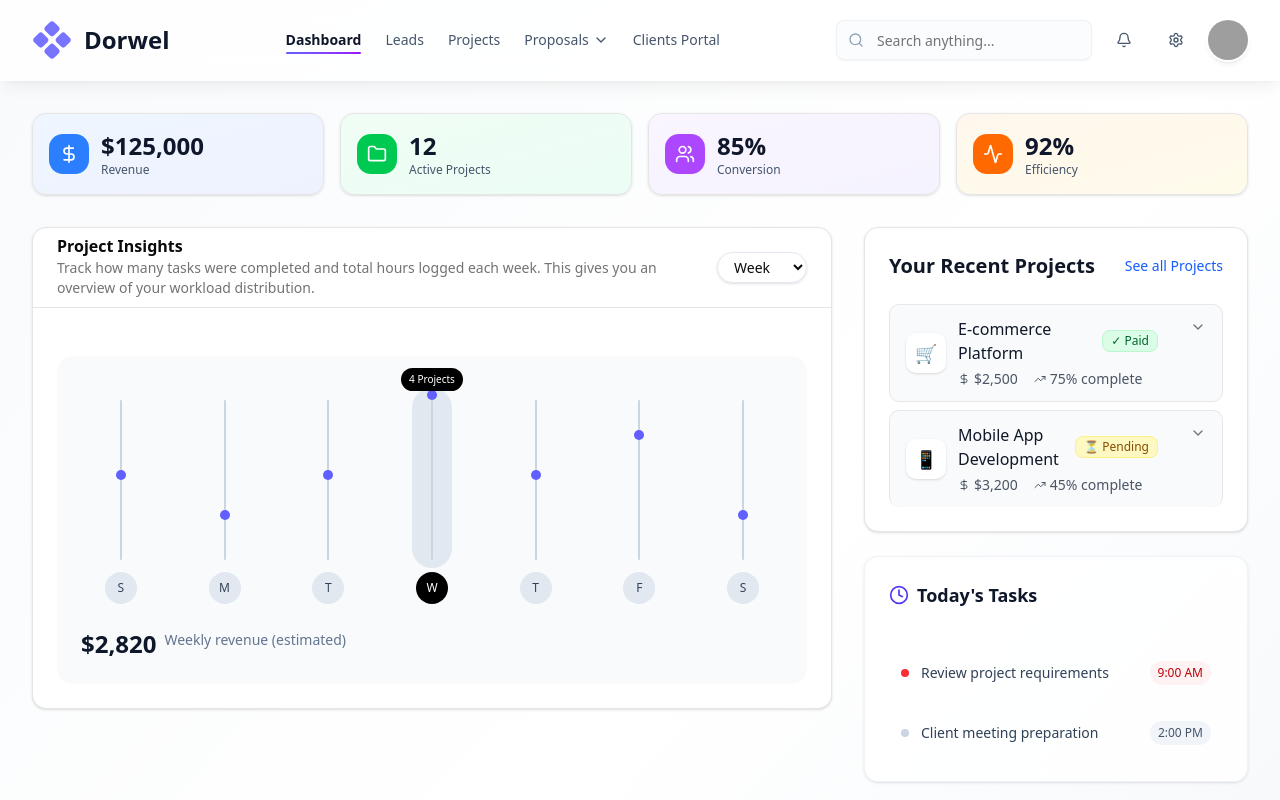
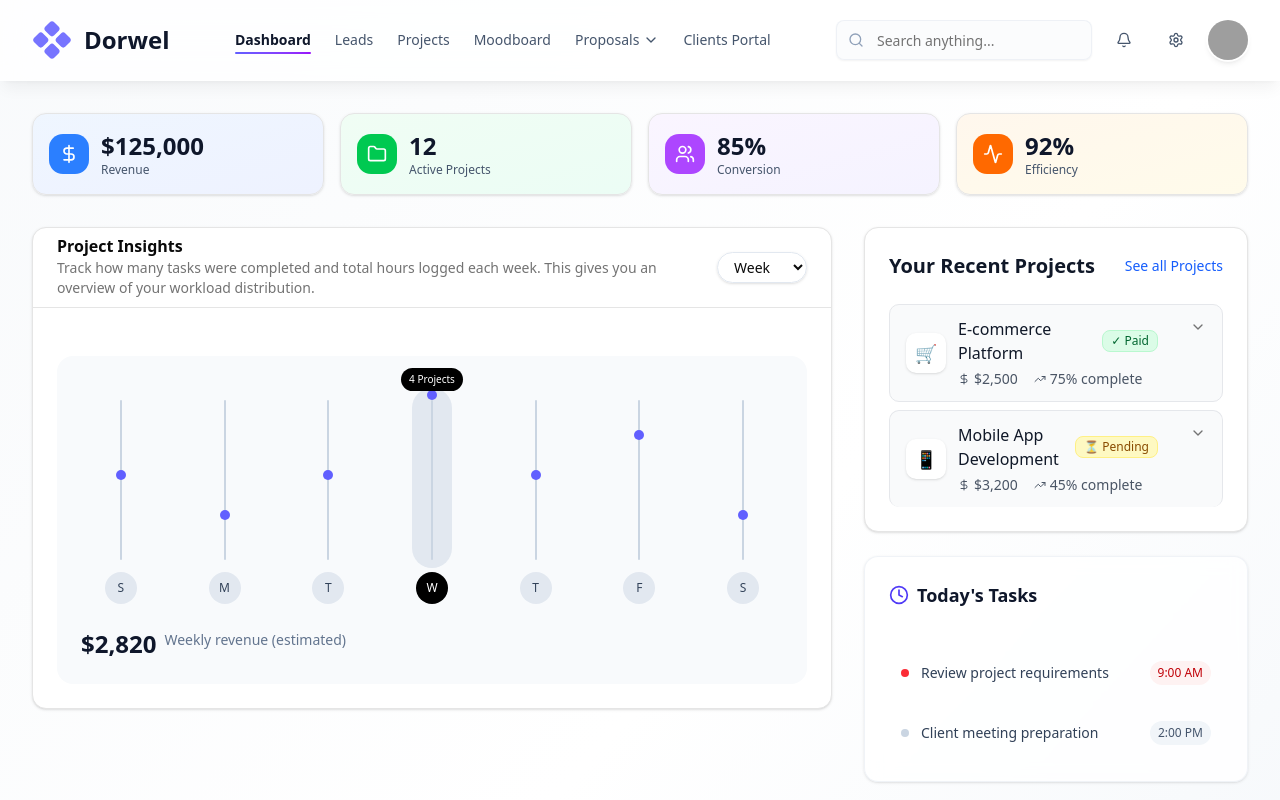
Before and after one commit to vermavaishnav70/dorwel, a Next.js app: page /dashboard in a window 1280 px wide. Shown: the top 800 px of the page. Built offline with nearby package versions, Linux system fonts and the light colour scheme; grey boxes are pictures that could not be loaded.

Commit message:
Add moodboard to dashboard navigation
cgen-4487db784920447d9c4f3d18303e302b

```diff
--- a/src/app/dashboard/page.tsx
+++ b/src/app/dashboard/page.tsx
@@ -14,6 +14,7 @@ const navigationItems: NavigationItem[] = [
   { id: "dashboard", label: "Dashboard", href: "/dashboard" },
   { id: "leads", label: "Leads", href: "/leads" },
   { id: "projects", label: "Projects", href: "/projects" },
+  { id: "moodboard", label: "Moodboard", href: "/moodboard" },
   {
     id: "proposals",
     label: "Proposals",
```
